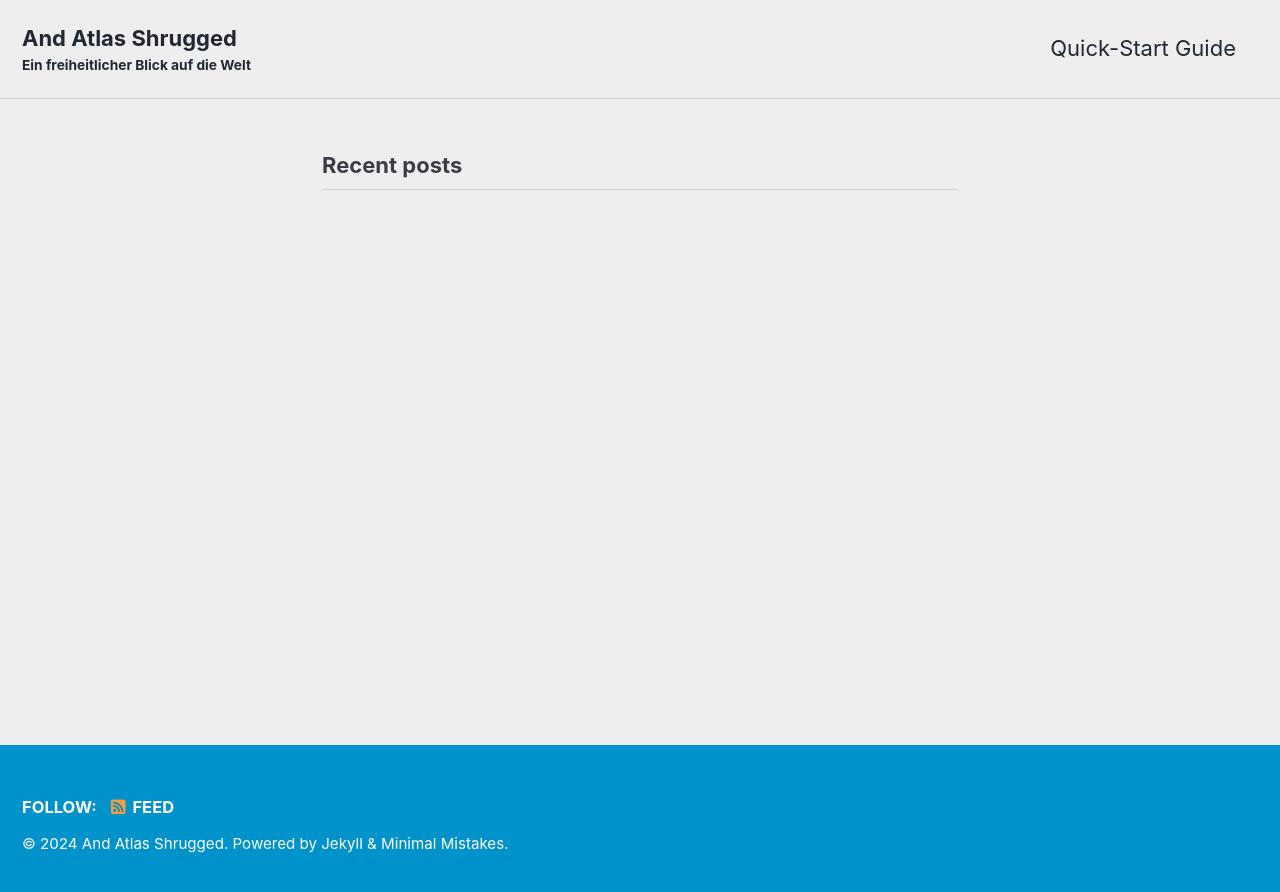
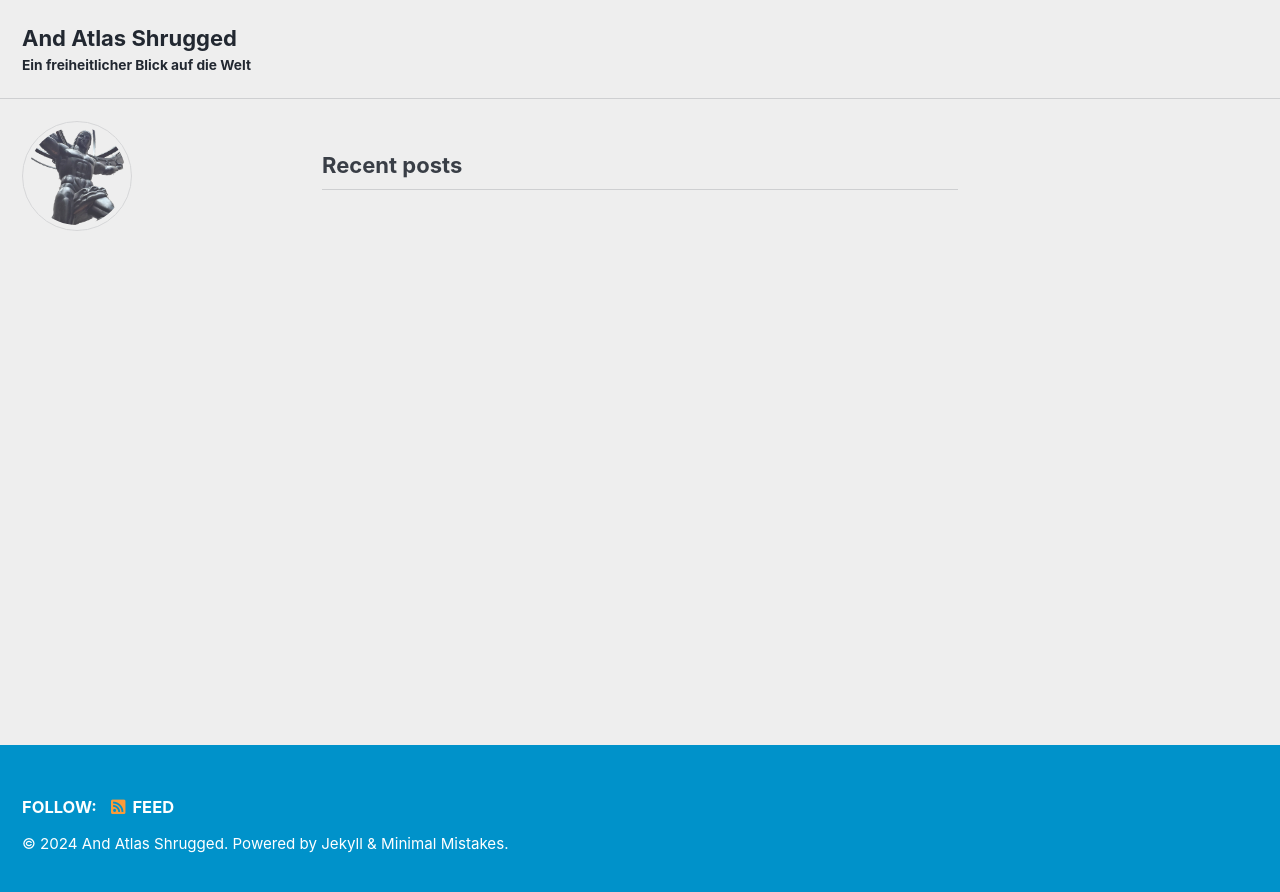
Before and after one commit to AndAtlasShrugged/Blog, a Jekyll site: the page built from index.html, in a window 1280 px wide. Shown: the top 892 px of the page. Built offline with Jekyll 4.4.1, drawn with Linux system fonts in a browser that asks for light colours; cached includes are drawn as plain includes; the list of posts is cut into pages by our own code.

Commit message:
Atlas avatar added

```diff
--- a/_config.yml
+++ b/_config.yml
@@ -105,7 +105,7 @@ analytics:
 # Site Author
 author:
   name             : #"Your Name"
-  avatar           : # path of avatar image, e.g. "/assets/images/bio-photo.jpg"
+  avatar           : "/assets/Atlas.png"
   bio              : #"I am an **amazing** person."
   location         : #"Somewhere"
   email            :
--- a/_data/navigation.yml
+++ b/_data/navigation.yml
@@ -1,7 +1,7 @@
 # main links
 main:
-  - title: "Quick-Start Guide"
-    url: https://mmistakes.github.io/minimal-mistakes/docs/quick-start-guide/
+  # - title: "Quick-Start Guide"
+  #  url: https://mmistakes.github.io/minimal-mistakes/docs/quick-start-guide/
   # - title: "About"
   #   url: https://mmistakes.github.io/minimal-mistakes/about/
   # - title: "Sample Posts"
```
Also changed, not shown: assets/Atlas.png (added).
